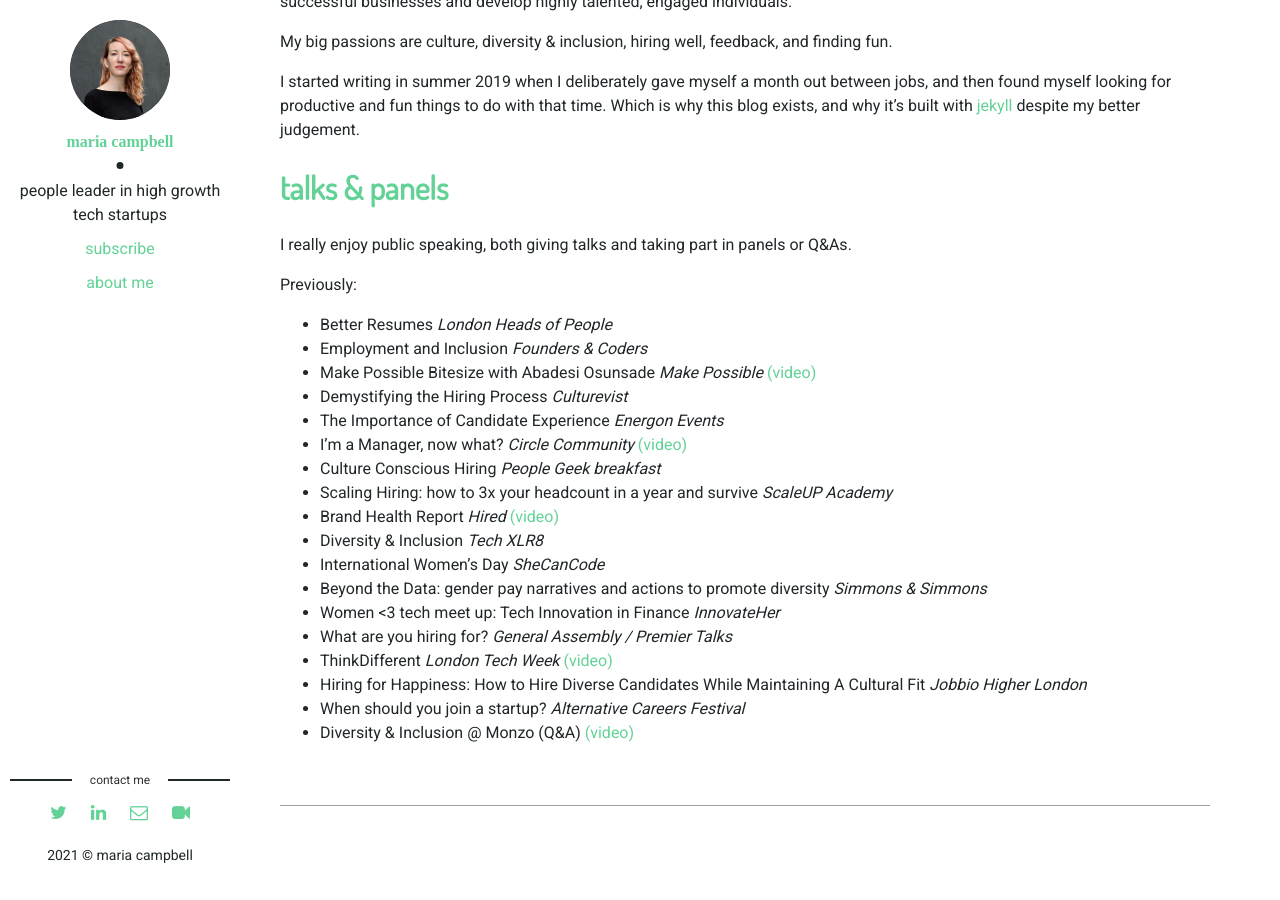
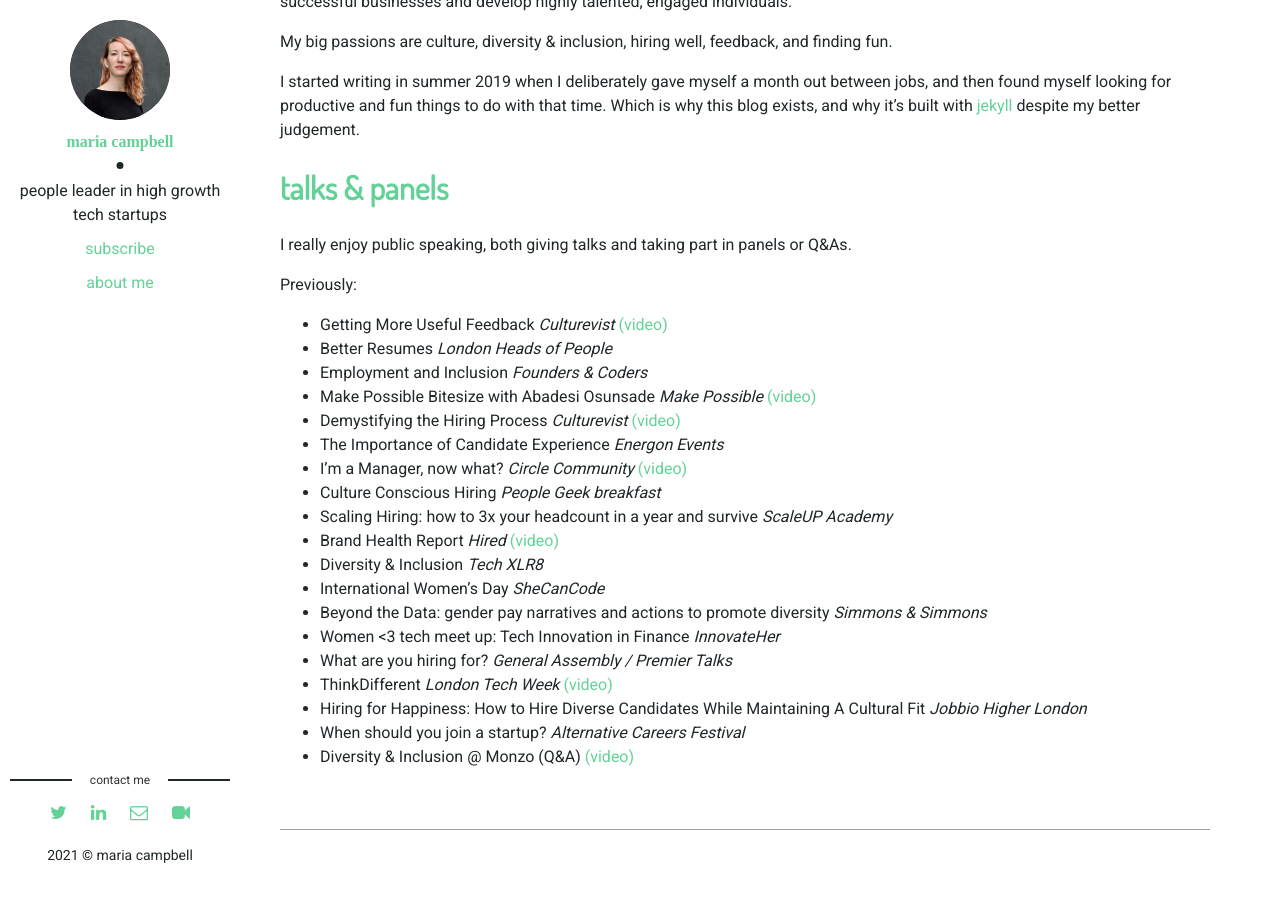
Before and after one commit to moyni/moyni.github.io, a Jekyll site: the page built from about.markdown, in a window 1280 px wide and 900 px high, scrolled down 779 px. Built offline with Jekyll 4.4.1, drawn with Linux system fonts in a browser that asks for light colours; before the commit the page ends 1655 px from its top, so only the background shows below that.

Commit message:
adding video links for culturevist events

```diff
--- a/about.markdown
+++ b/about.markdown
@@ -21,10 +21,11 @@ I started writing in summer 2019 when I deliberately gave myself a month out bet
 I really enjoy public speaking, both giving talks and taking part in panels or Q&As.
 
 Previously:
+* Getting More Useful Feedback *Culturevist* [(video)](https://community.culturevist.com/c/member-event-videos/getting-more-useful-feedback-maria-campbell)
 * Better Resumes *London Heads of People*
 * Employment and Inclusion *Founders & Coders*
 * Make Possible Bitesize with Abadesi Osunsade *Make Possible* [(video)](https://www.youtube.com/watch?v=4UzE84CBlGc)
-* Demystifying the Hiring Process *Culturevist*
+* Demystifying the Hiring Process *Culturevist* [(video)](https://youtu.be/USmr6KA4XwU)
 * The Importance of Candidate Experience *Energon Events*
 * I'm a Manager, now what? *Circle Community*
 [(video)](https://www.circlecommunity.co/post/im-a-manager-now-what)
```
